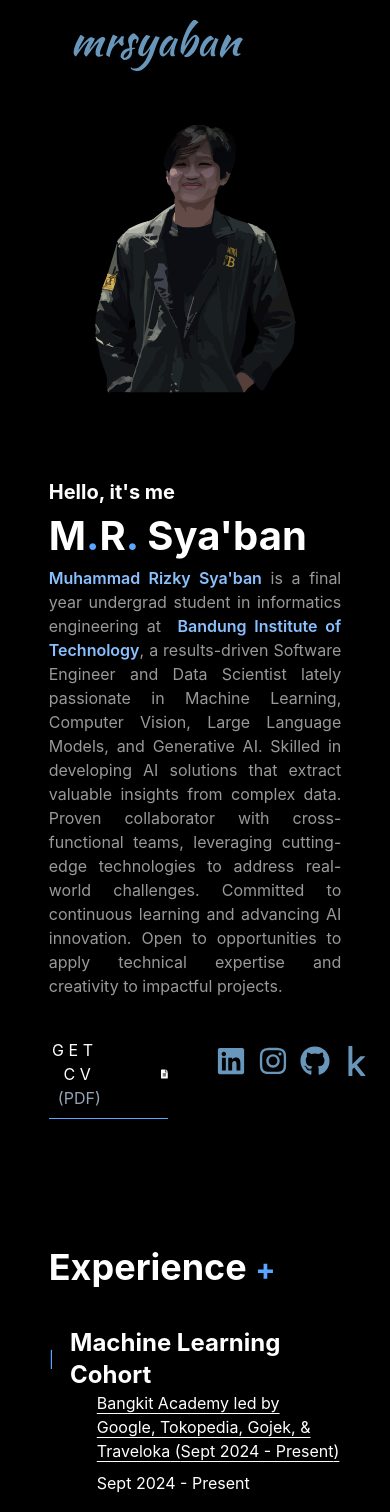
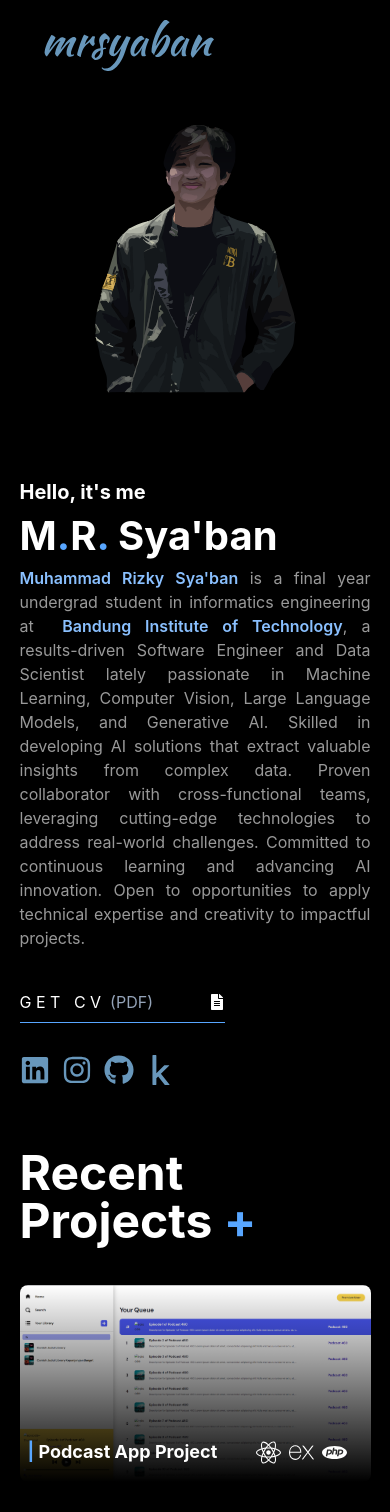
Before and after one commit to mrsyaban/personal-web, a React (Create React App) app: page / in a window 390 px wide. Shown: the top 1512 px of the page. Built offline with nearby package versions, Linux system fonts and the light colour scheme.

Commit message:
fix the responsive feature

```diff
--- a/src/components/NavBar/index.tsx
+++ b/src/components/NavBar/index.tsx
@@ -18,8 +18,8 @@ const NavBar: React.FC = () => {
   };
 
   return (
-    <nav className="flex flex-col h-fit w-3/4 lg:w-[700px] md:w-[500px] xl:w-[1050px] z-40 mx-auto fixed top-0 left-0 right-0 px-6 sm:px-0">
-      <div className="flex self-start items-center gap-10 w-full justify-between bg-black pt-5 pb-2">
+    <nav className="flex flex-col h-fit w-full z-40 fixed top-0">
+      <div className="flex self-start items-center gap-10 w-full px-6 sm:px-2 justify-between bg-black pt-5 pb-2">
         <Link to="/">
           <img
             src={logo}
--- a/src/components/homepage/about-me/index.tsx
+++ b/src/components/homepage/about-me/index.tsx
@@ -14,7 +14,7 @@ const AboutMe = () => {
           <span className='font-semibold text-lightBlue'>Muhammad Rizky Sya'ban</span> is a final year undergrad student in informatics engineering at &nbsp;
           <a href="https://www.itb.ac.id/" className='font-semibold text-lightBlue hover:text-slate-300'>Bandung Institute of Technology</a>, a results-driven Software Engineer and Data Scientist lately passionate in Machine Learning, Computer Vision, Large Language Models, and Generative AI. Skilled in developing AI solutions that extract valuable insights from complex data. Proven collaborator with cross-functional teams, leveraging cutting-edge technologies to address real-world challenges. Committed to continuous learning and advancing AI innovation. Open to opportunities to apply technical expertise and creativity to impactful projects.
         </p>
-        <div className='flex flex-row gap-12'>
+        <div className='flex flex-col sm:flex-row gap-6 sm:gap-12'>
           <a
             className="flex  justify-start"
             href="./CV_Muhammad-Rizky-Sya'ban.pdf"
--- a/src/components/homepage/career/index.tsx
+++ b/src/components/homepage/career/index.tsx
@@ -24,7 +24,7 @@ const Career = () => {
               <span className="text-blue">|</span>
               <h5 className="pl-4 text-2xl font-bold">{item.position}</h5>
             </div>
-            <div className="ml-12 md:ml-5">
+            <div className="ml-5 md:ml-5">
               {item.link && (
                 <a href={item.link} className=' underline underline-offset-4 hover:opacity-70'>
                   {item.company} ({item.date})
--- a/src/components/homepage/index.tsx
+++ b/src/components/homepage/index.tsx
@@ -6,10 +6,10 @@ import Contact from './contacts';
 
 function Homepage() {
   return (
-    <div className="flex flex-col gap-y-32 items-center relative justify-center  mx-auto  w-3/4 lg:w-[700px] md:w-[500px] xl:w-[1050px]">
+    <div className="flex flex-col gap-y-16 sm:gap-y-32 items-center relative justify-center">
       <AboutMe />
+      <Projects />
       <Career />
-      <Projects />
       <Award />
       <Contact />
     </div>
--- a/src/components/homepage/projects/index.tsx
+++ b/src/components/homepage/projects/index.tsx
@@ -26,20 +26,20 @@ const Projects = () => {
         </h2>
       </div>
 
-      <div className="grid md:grid-cols-2 grid-cols-1 gap-x-8 gap-y-14 w-[250px] md:w-full h-auto mx-auto relative">
+      <div className="grid md:grid-cols-2 grid-cols-1 gap-x-8 gap-y-8 sm:gap-y-14 w-full h-auto relative">
         {projectData.map((item, index) => (
           <div
             key={index}
             onClick={() => openModal(item)} // Open modal on click
-            className={`${item.image} bg-cover rounded-lg aspect-[16/9] cursor-pointer`}
+            className={`${item.image} bg-cover rounded-lg aspect-[16/9] cursor-pointer hover:scale-105` }
           >
-            <div className="h-full bg-gradient-to-t from-black opacity-70 hover:opacity-90 flex pl-6 pb-10 flex-col justify-end">
-              <div className="flex justify-between pr-6">
-                <h1 className="md:text-2xl font-bold">
+            <div className="h-full bg-gradient-to-t from-black opacity-100 flex flex-col justify-end w-full outline-2 ">
+              <div className="flex justify-between pr-6 pl-2 sm:pl-6 pb-4 sm:pb-10">
+                <h1 className="text-lg md:text-2xl font-bold">
                   <span className="text-blue">| </span>
                   {item.title}
                 </h1>
-                <div className="pt-2 flex space-x-2">{item.tools}</div>
+                <div className="flex gap-x-2 flex-row items-center">{item.tools}</div>
               </div>
             </div>
           </div>
--- a/src/components/homepage/projects/project-details/index.tsx
+++ b/src/components/homepage/projects/project-details/index.tsx
@@ -51,9 +51,9 @@ const ProjectDetails = ({
               ))}
             </ul>
           </div>
-          <div className="flex flex-wrap items-center py-4 mt-8">
+          <div className="flex flex-wrap items-center py-4 mt-8 gap-0">
             {modalData.toolsPatch.map((tool: any, index: any) => (
-              <div key={index} className="flex items-center mr-2">
+              <div key={index} className="flex items-center">
                 <img src={tool} alt="" className="w-auto h-6" />
               </div>
             ))}
--- a/src/components/root/index.tsx
+++ b/src/components/root/index.tsx
@@ -4,11 +4,11 @@ import Footer from "../footer";
 
 const Root = () => {
   return (
-    <>
+    <div className="w-[90%] md:w-[500px] lg:w-[700px] xl:w-[1050px] mx-auto bg-black">
         <NavBar />
         <Outlet />
         <Footer />
-    </>
+    </div>
   )
 }
 
--- a/src/database/data.tsx
+++ b/src/database/data.tsx
@@ -8,7 +8,6 @@ import {
   SiAxios,
   SiVite,
   SiExpress,
-  SiPrisma,
   SiPhp
 } from "react-icons/si";
 
@@ -203,8 +202,8 @@ export const projectData = [
         title: 'Podcast App Project',
         desc: [
             'Developed a podcast web application include a premium and regular user feature using REST and SOAP Protocol',
-            'The regular user application build with monolithic PHP \'Vanilla\'',
-            'The premium user application build with React, Vite, Typescript, and Tailwind',
+            'The regular user application build with monolithic PHP \'Vanilla\' while the premium user application build with React, Vite, Typescript, and Tailwind',
+            'There are three server web service: PHP and Express.js using HTTP Protocol, and JAX WS using SOAP Protocol.',
             'Implemented Docker to orchestrate and run all services simultaneously across environments',
             'Written in ~14,000 LOC within 5 different repositories (50% Php, 40% Javascript, 10% Java)'
         ],
@@ -213,7 +212,6 @@ export const projectData = [
         tools: [
             <FaReact size={25}/>,
             <SiExpress size={25}/>,
-            <SiPrisma size={25}/>,
             <SiPhp size={25}/>,
         ],
         toolsPatch: [
```
